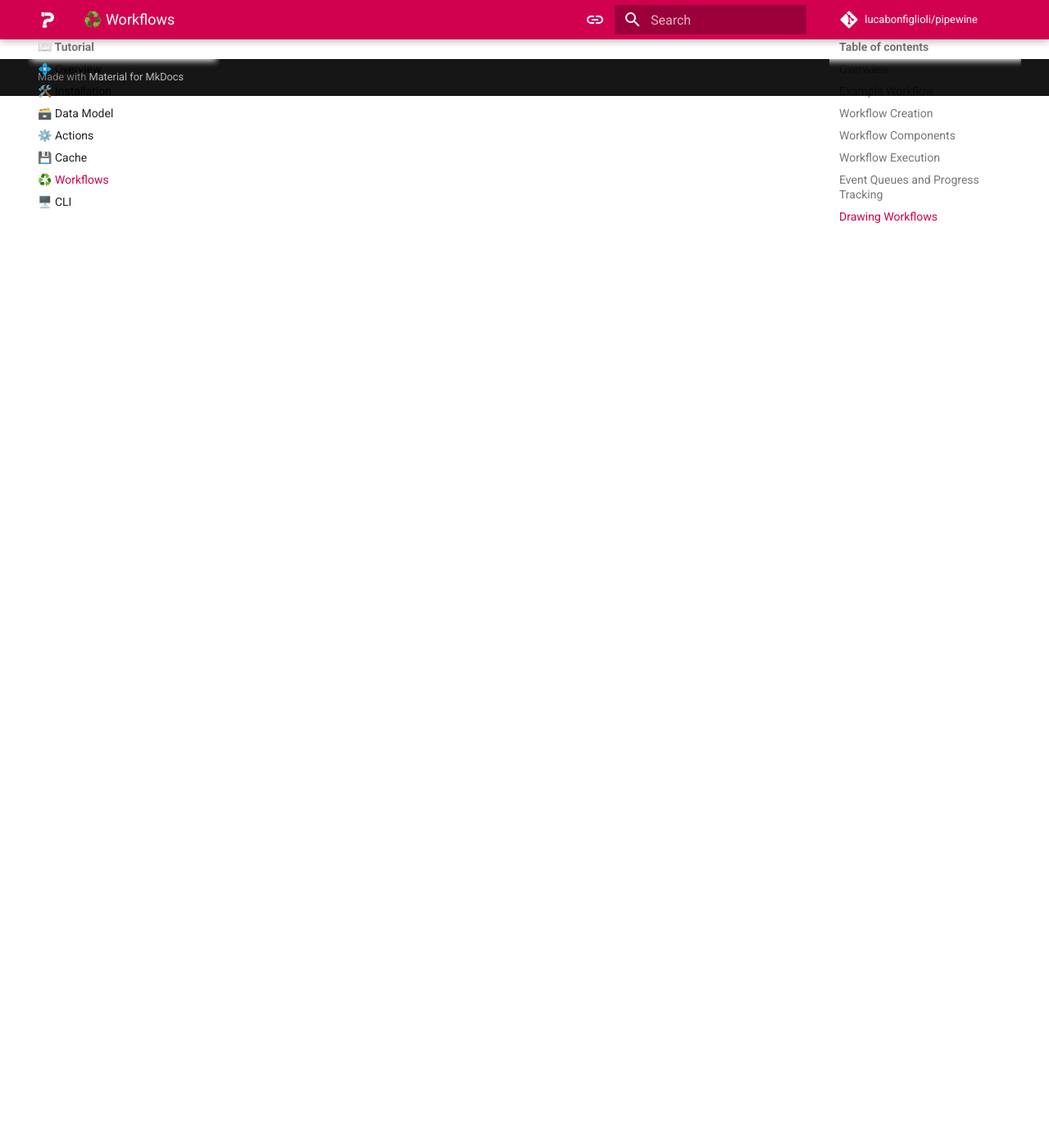
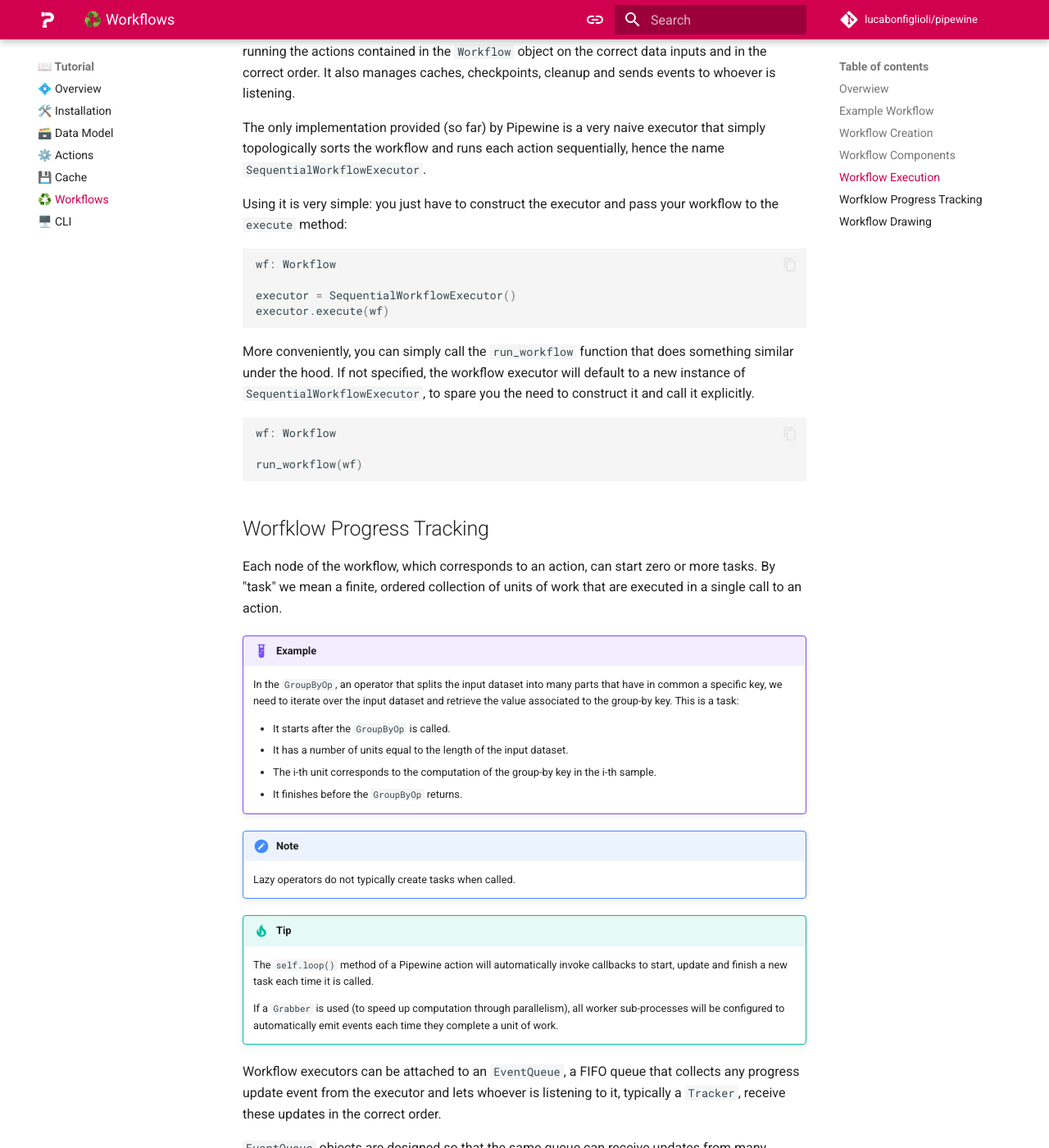
Before and after one commit to LucaBonfiglioli/pipewine, an MkDocs documentation site: the page built from docs/tutorial/workflows.md, in a window 1280 px wide and 1400 px high, scrolled down 8189 px. Shown: the whole window at 82% size. Built offline with MkDocs 1.6.1 and Material for MkDocs 9.7.7, drawn with Linux system fonts in a browser that asks for light colours; comment, search, counter and statistics services are not loaded; some of the changed text lies outside the part shown.

````diff
--- a/docs/tutorial/workflows.md
+++ b/docs/tutorial/workflows.md
@@ -208,39 +208,39 @@
 
 - Proxy `Dataset`:
 
-  - ❌ Getting the length using `__len__`.
-  - ❌ Accessing a sample or a slice using `__getitem__`.
-  - ❌ Iterate through it using `__iter__`.
-  - ✅ Pass it to another node of the workflow, either directly or through a list/tuple/mapping/bundle.
+    - ❌ Getting the length using `__len__`.
+    - ❌ Accessing a sample or a slice using `__getitem__`.
+    - ❌ Iterate through it using `__iter__`.
+    - ✅ Pass it to another node of the workflow, either directly or through a list/tuple/mapping/bundle.
 
 - Proxy `Sequence[Dataset]` or `tuple[Dataset, ...]` where the number of elements is not statically known:
 
-  - ❌ Getting the length using `__len__`.
-  - ✅ Accessing an element using `__getitem__`. In this case a proxy dataset will be returned.
-  - ❌ Extracting a slice using `__getitem__`.
-  - ❌ Iterate through it using `__iter__`.
-  - ✅ Pass it to another node of the workflow.
+    - ❌ Getting the length using `__len__`.
+    - ✅ Accessing an element using `__getitem__`. In this case a proxy dataset will be returned.
+    - ❌ Extracting a slice using `__getitem__`.
+    - ❌ Iterate through it using `__iter__`.
+    - ✅ Pass it to another node of the workflow.
 
 - Proxy `tuple[Dataset]` where the number of elements is statically known:
 
-  - ✅ Getting the length using `__len__`.
-  - ✅ Accessing an element or a slice using `__getitem__`. In this case a proxy dataset or a tuple of proxy datasets will be returned.
-  - ✅ Iterate through it using `__iter__`.
-  - ✅ Pass it to another node of the workflow.
+    - ✅ Getting the length using `__len__`.
+    - ✅ Accessing an element or a slice using `__getitem__`. In this case a proxy dataset or a tuple of proxy datasets will be returned.
+    - ✅ Iterate through it using `__iter__`.
+    - ✅ Pass it to another node of the workflow.
 
 - Proxy `Mapping[str, Dataset]`:
 
-  - ❌ getting the length using `__len__`.
-  - ✅ Accessing an element using `__getitem__`. In this case a proxy dataset will be returned.
-  - ❌ Iterate through keys, values or items using `keys()`, `values()`, `items()` or `__iter__`.
-  - ❌ Determine whether the mapping contains a given key.
-  - ✅ Pass it to another node of the workflow.
+    - ❌ getting the length using `__len__`.
+    - ✅ Accessing an element using `__getitem__`. In this case a proxy dataset will be returned.
+    - ❌ Iterate through keys, values or items using `keys()`, `values()`, `items()` or `__iter__`.
+    - ❌ Determine whether the mapping contains a given key.
+    - ✅ Pass it to another node of the workflow.
 
 - Proxy `Bundle[Dataset]`:
 
-  - ✅ Accessing an element using the `__getattr__` (dot notation). In this case a proxy dataset will be returned.
-  - ✅ Convert it to a regular dictionary of proxy datasets with the `as_dict()` method.
-  - ✅ Pass it to another node of the workflow.
+    - ✅ Accessing an element using the `__getattr__` (dot notation). In this case a proxy dataset will be returned.
+    - ✅ Convert it to a regular dictionary of proxy datasets with the `as_dict()` method.
+    - ✅ Pass it to another node of the workflow.
 
 !!! important
 
@@ -256,18 +256,111 @@
 
 !!! tip
 
-    If you **really** need to know the result of a workflow in order to construct it, it may help to:
+    If you ever need to know the result of a workflow in order to construct it, it may help to:
 
     - Statically define certain aspects of the workflow using constants: e.g. if you know in advance the length of a list of datasets as a constant, it makes no sense to compute it using `__len__`, use the constant value instead.
-    - Restructure your code, maybe you are giving to the workflow a responsibility that should be given to one or more `DatasetOperator`.
-    - Avoid using a workflow and instead resort to a plain python function.
-
+    - Restructure your code, maybe you are giving a responsibility to the workflow  that should be given to one or more `DatasetOperator`.
+    - As a last resort, avoid using a workflow and instead use a plain python function.
 
 ## Workflow Execution
 
-## Event Queues and Progress Tracking
+Workflows on their own do not do much: they only consist of the graph data structure that, plus some methods to conveniently add new nodes and edges or to inspect them.
 
-## Drawing Workflows
+To execute a workflow you need a `WorkflowExecutor`, an object whose main responsibility is running the actions contained in the `Workflow` object on the correct data inputs and in the correct order. It also manages caches, checkpoints, cleanup and sends events to whoever is listening.
+
+The only implementation provided (so far) by Pipewine is a very naive executor that simply topologically sorts the workflow and runs each action sequentially, hence the name `SequentialWorkflowExecutor`.
+
+Using it is very simple: you just have to construct the executor and pass your workflow to the `execute` method:
+
+``` py
+wf: Workflow
+
+executor = SequentialWorkflowExecutor()
+executor.execute(wf)
+```
+
+More conveniently, you can simply call the `run_workflow` function that does something similar under the hood. If not specified, the workflow executor will default to a new instance of `SequentialWorkflowExecutor`, to spare you the need to construct it and call it explicitly.
+
+``` py
+wf: Workflow
+
+run_workflow(wf)
+```
+
+## Worfklow Progress Tracking
+Each node of the workflow, which corresponds to an action, can start zero or more tasks. By "task" we mean a finite, ordered collection of units of work that are executed in a single call to an action.
+
+!!! example
+
+    In the `GroupByOp`, an operator that splits the input dataset into many parts that have in common a specific key, we need to iterate over the input dataset and retrieve the value associated to the group-by key. This is a task:
+
+      - It starts after the `GroupByOp` is called.
+      - It has a number of units equal to the length of the input dataset.
+      - The i-th unit corresponds to the computation of the group-by key in the i-th sample.
+      - It finishes before the `GroupByOp` returns.
+
+!!! note
+
+    Lazy operators do not typically create tasks when called.
+
+!!! tip
+    The `self.loop()` method of a Pipewine action will automatically invoke callbacks to start, update and finish a new task each time it is called.
+
+    If a `Grabber` is used (to speed up computation through parallelism), all worker sub-processes will be configured to automatically emit events each time they complete a unit of work.
+
+Workflow executors can be attached to an `EventQueue`, a FIFO queue that collects any progress update event from the executor and lets whoever is listening to it, typically a `Tracker`, receive these updates in the correct order.
+
+`EventQueue` objects are designed so that the same queue can receive updates from many emitters, possibly located on different processes. This is crucial to enable progress tracking when using a `Grabber`. The only `EventQueue` implementation provided so far by Pipewine is the `ProcessSharedEventQueue`, built on top of a `multiprocessing.Pipe` object.
+
+`Tracker` objects are instead consumers of progress update events. They constantly listen for new updates and display them somewhere. The only `Tracker` implementation provided by Pipewine is `CursesTracker`, that conveniently displays progress updates in a ncurses TUI (*Text-based User Interface*) for immediate reading.
+
+To connect all these things together, you need to do the following things:
+
+1. Construct and populate a `Workflow`.
+2. Construct a `WorkflowExecutor`.
+3. Construct a `EventQueue`.
+4. Construct a `Tracker`.
+5. Call the `start()` method of the `EventQueue`.
+6. Attach the executor to the running event queue.
+7. Attach the tracker to the running event queue.
+8. Execute the workflow.
+9. Detach the executor from the event queue.
+9. Detach the tracker from the event queue.
+10. Close the event queue.
+
+``` py
+# Workflows and other components
+workflow: Workflow
+executor = SequentialWorkflowExecutor()
+event_queue = ProcessSharedEventQueue()
+tracker = CursesTracker()
+
+# Setup
+event_queue.start()
+executor.attach(event_queue)
+tracker.attach(event_queue)
+
+# Execution
+executor.run(workflow)
+
+# Teardown
+executor.detach()
+tracker.detach()
+event_queue.close()
+```
+
+This is kind of complicated right? To simplify things a bit on your side, the `run_workflow` function does all this complicated stuff for you. Equivalently to the code above:
+
+``` py
+workflow: Workflow
+tracker = CursesTracker()
+
+run_workflow(workflow, tracker=tracker)
+```
+
+![alt text](../assets/tracker.png)
+
+## Workflow Drawing
 
 
 The `Workflow.node()` function
````
Also changed, not shown: docs/assets/tracker.png (added), 1 other file.
